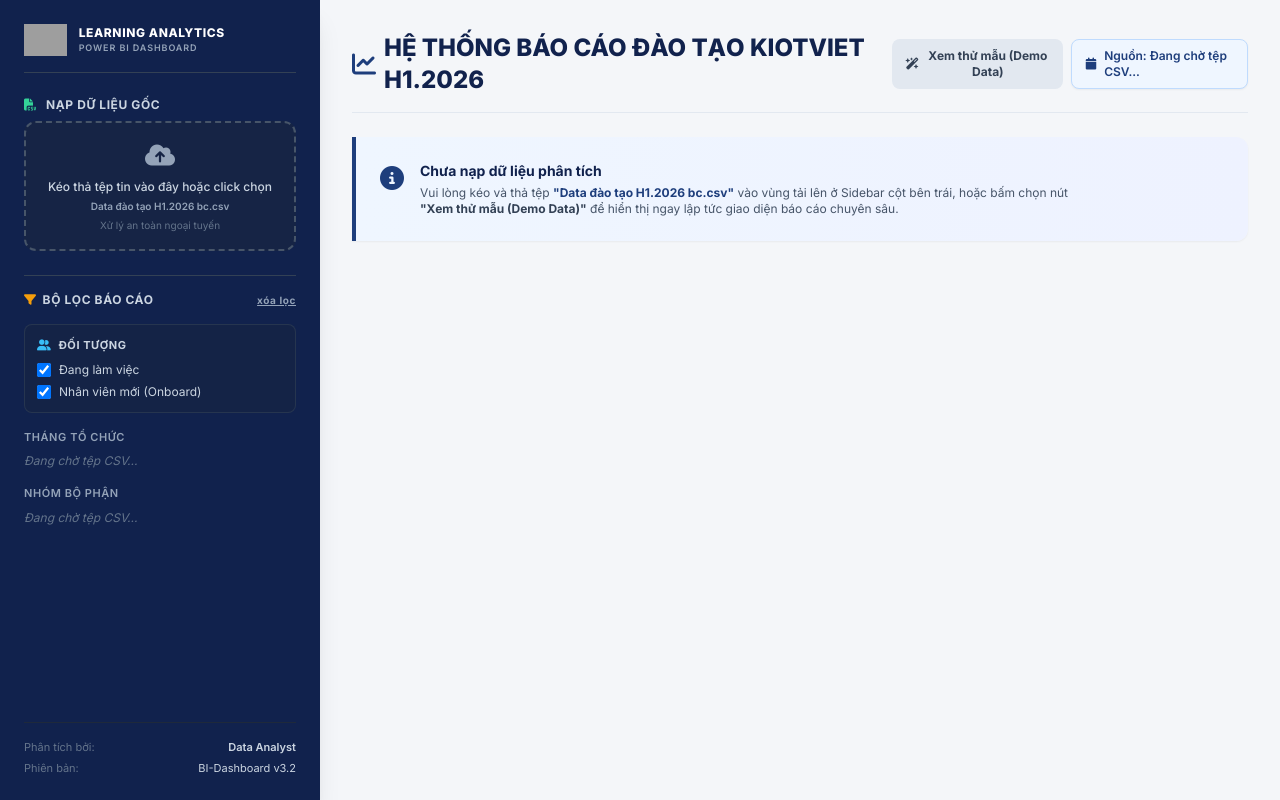
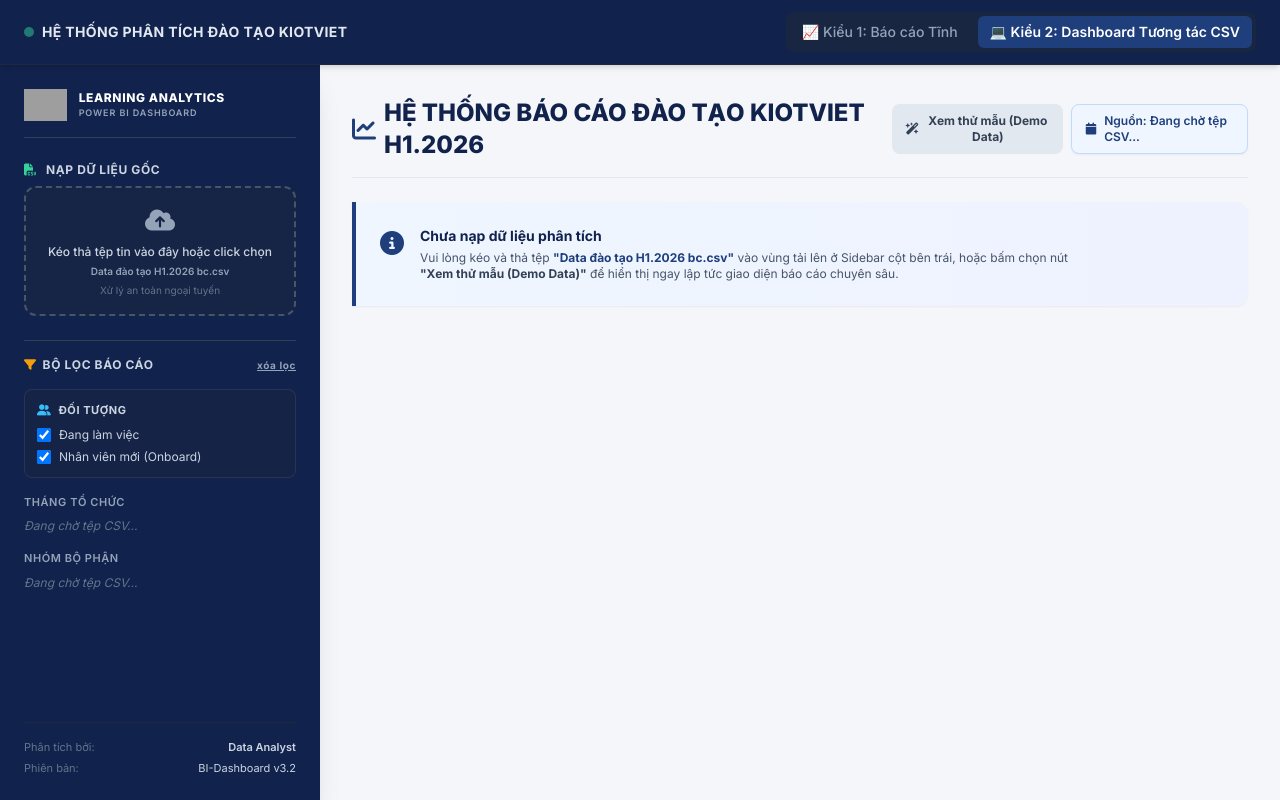
Before and after one commit to ngavux203-design/bao-cao-H1, a plain HTML site: page index-2.html in a window 1280 px wide. Drawn offline with nearby package versions, Linux system fonts and the light colour scheme; grey boxes are pictures that could not be loaded.

Commit message:
Update index-2.html

```diff
--- a/index-2.html
+++ b/index-2.html
@@ -72,9 +72,26 @@
         }
     </style>
 </head>
-<body class="overflow-x-hidden antialiased">
-
-    <div class="flex flex-col lg:flex-row min-h-screen">
+<body class="overflow-x-hidden antialiased flex flex-col min-h-screen">
+
+    <!-- THANH ĐIỀU HƯỚNG HỆ THỐNG BÁO CÁO -->
+    <div class="bg-brand-darkNavy text-white py-3 px-4 sm:px-6 shadow-md flex flex-col sm:flex-row justify-between items-center gap-3 text-xs md:text-sm border-b border-slate-800 z-10">
+        <div class="flex items-center gap-2">
+            <span class="w-2.5 h-2.5 rounded-full bg-emerald-400 animate-pulse"></span>
+            <span class="font-bold tracking-wide text-slate-200 uppercase">Hệ Thống Phân Tích Đào Tạo KiotViet</span>
+        </div>
+        <div class="flex gap-2 bg-slate-800/60 p-1 rounded-lg">
+            <a href="index.html" class="px-3 py-1.5 rounded-md hover:text-white text-slate-400 font-medium transition">
+                📈 Kiểu 1: Báo cáo Tĩnh
+            </a>
+            <a href="index-2.html" class="px-3 py-1.5 rounded-md bg-brand-navy text-white font-semibold transition">
+                💻 Kiểu 2: Dashboard Tương tác CSV
+            </a>
+        </div>
+    </div>
+
+    <!-- KHUNG GIAO DIỆN CHÍNH -->
+    <div class="flex flex-col lg:flex-row flex-grow">
 
         <!-- SIDEBAR (Uploader & Filters) -->
         <aside class="w-full lg:w-80 bg-brand-darkNavy text-slate-100 flex-shrink-0 p-6 flex flex-col justify-between shadow-xl">
```
